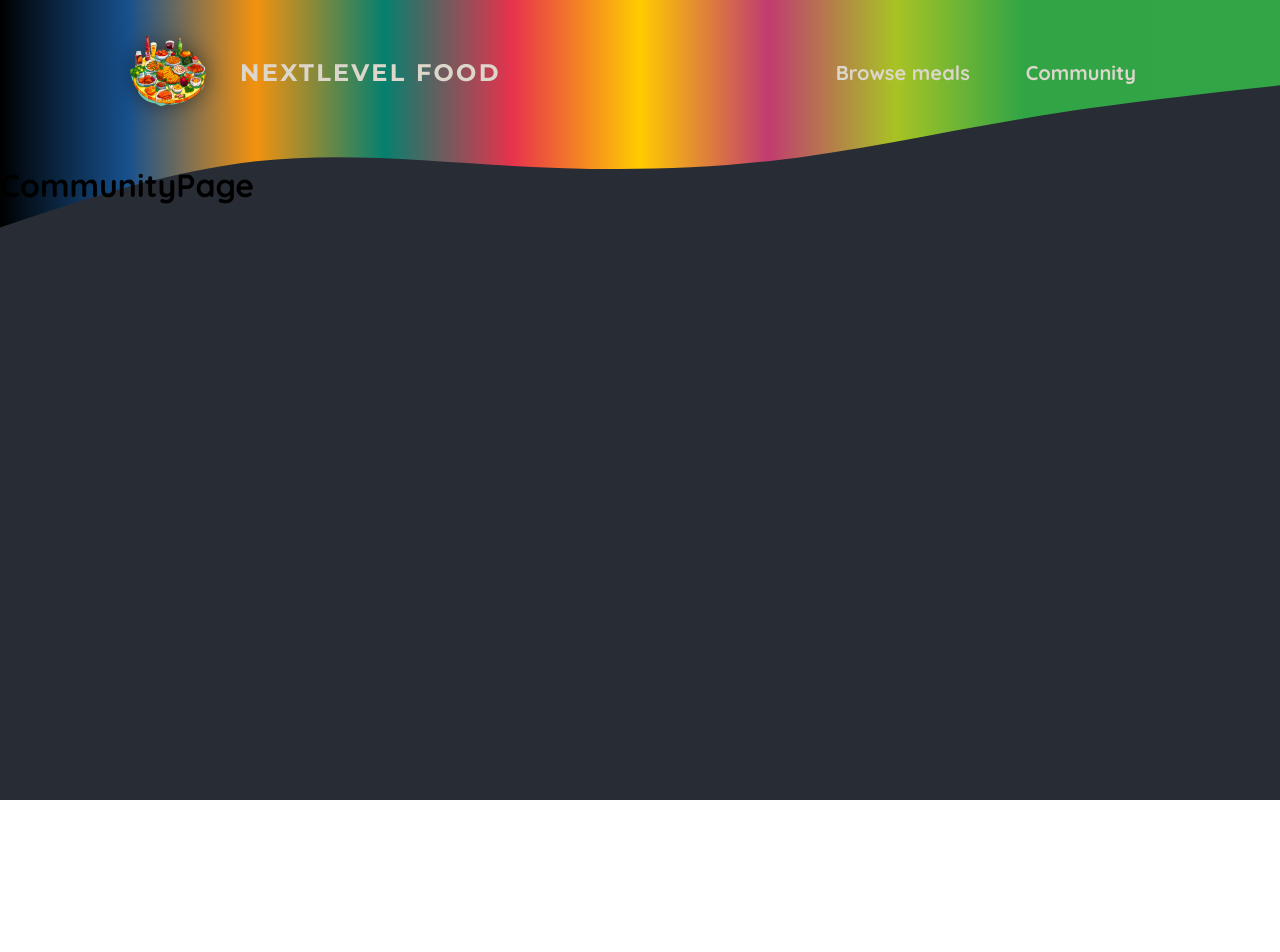
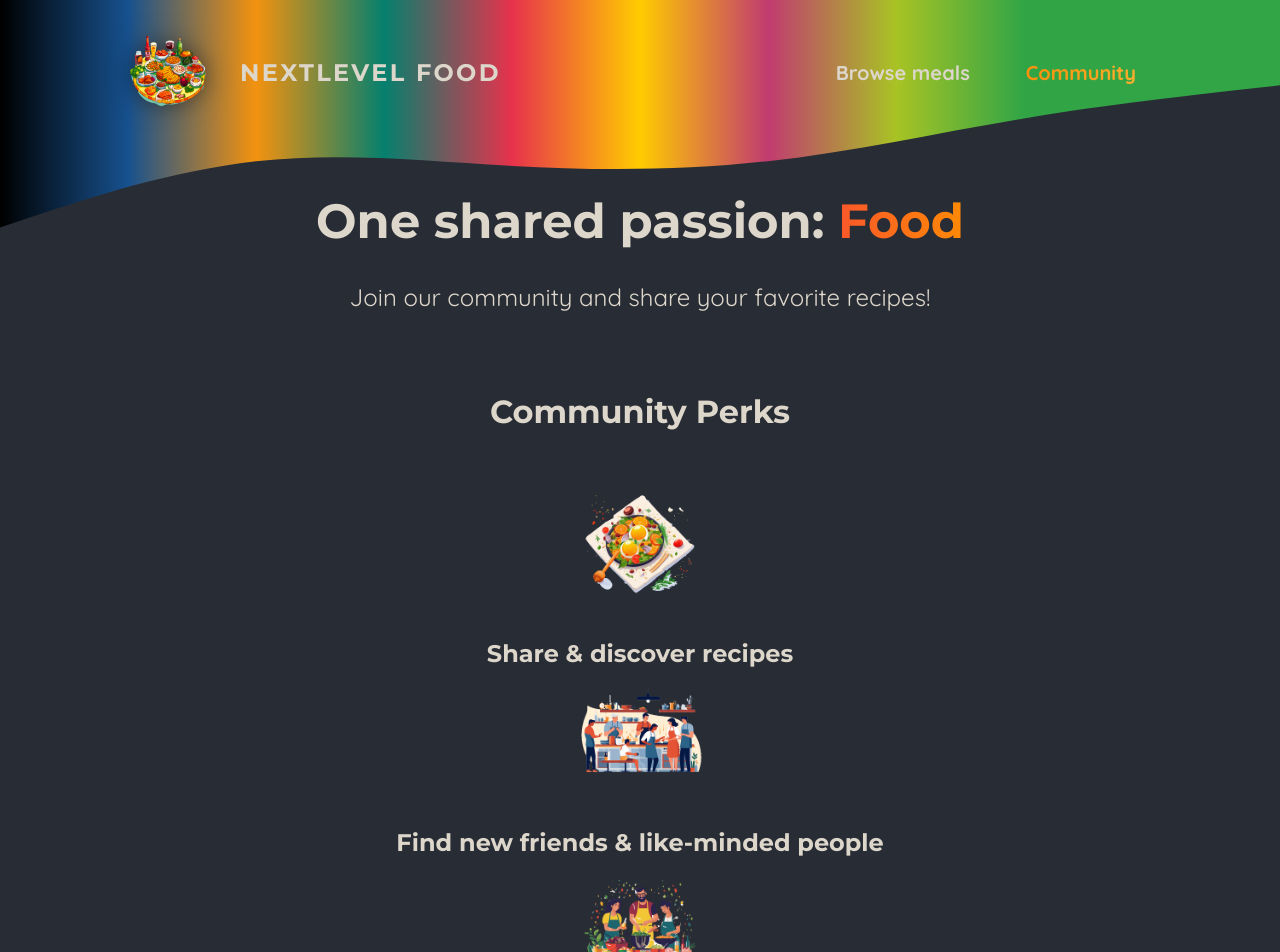
Before and after one commit to janpauldahlke/next-foodies, a Next.js app: page /community in a window 1280 px wide. Shown: the top 952 px of the page. Before the commit the page ends 800 px from the top, so only its background shows below. Built offline with nearby package versions, Linux system fonts and the light colour scheme.

Commit message:
use client far top in component hierachy, should be moved down

```diff
--- a/app/community/page.js
+++ b/app/community/page.js
@@ -1,7 +1,40 @@
-const CommunityPage = () => {
+import Image from 'next/image';
+
+import mealIcon from '@/assets/icons/meal.png';
+import communityIcon from '@/assets/icons/community.png';
+import eventsIcon from '@/assets/icons/events.png';
+import classes from './page.module.css';
+
+export default function CommunityPage() {
   return (
-    <h1>CommunityPage</h1>
-  )
+    <>
+      <header className={classes.header}>
+        <h1>
+          One shared passion: <span className={classes.highlight}>Food</span>
+        </h1>
+        <p>Join our community and share your favorite recipes!</p>
+      </header>
+      <main className={classes.main}>
+        <h2>Community Perks</h2>
+
+        <ul className={classes.perks}>
+          <li>
+            <Image src={mealIcon} alt="A delicious meal" />
+            <p>Share & discover recipes</p>
+          </li>
+          <li>
+            <Image src={communityIcon} alt="A crowd of people, cooking" />
+            <p>Find new friends & like-minded people</p>
+          </li>
+          <li>
+            <Image
+              src={eventsIcon}
+              alt="A crowd of people at a cooking event"
+            />
+            <p>Participate in exclusive events</p>
+          </li>
+        </ul>
+      </main>
+    </>
+  );
 }
-
-export default CommunityPage;
--- /dev/null
+++ b/app/community/page.module.css
@@ -0,0 +1,61 @@
+.header {
+  gap: 3rem;
+  margin: 3rem auto 5rem auto;
+  width: 90%;
+  max-width: 75rem;
+  color: #ddd6cb;
+  font-size: 1.5rem;
+  text-align: center;
+}
+
+.header h1 {
+  font-family: 'Montserrat', sans-serif;
+}
+
+.highlight {
+  background: linear-gradient(90deg, #f9572a, #ff8a05);
+  background-clip: text;
+  -webkit-background-clip: text;
+  -webkit-text-fill-color: transparent;
+}
+
+.main {
+  width: 90%;
+  max-width: 40rem;
+  margin: 0 auto;
+  text-align: center;
+}
+
+.main h2 {
+  font-family: 'Montserrat', sans-serif;
+  font-size: 2rem;
+  margin-bottom: 3rem;
+  color: #ddd6cb;
+}
+
+.perks {
+  list-style: none;
+  margin: 3rem 0;
+  padding: 0;
+}
+
+.perks li {
+  display: flex;
+  flex-direction: column;
+  align-items: center;
+  gap: 2rem;
+}
+
+.perks img {
+  width: 8rem;
+  height: 8rem;
+  object-fit: contain;
+}
+
+.perks p {
+  font-family: 'Montserrat', sans-serif;
+  font-size: 1.5rem;
+  font-weight: bold;
+  margin: 0;
+  color: #ddd6cb;
+}
--- a/app/components/header/Header.js
+++ b/app/components/header/Header.js
@@ -1,11 +1,17 @@
+'use client';
+
 import Link from "next/link";
 import Image from "next/image";
 
 import GradientForLayout from "./gradient/Gradient";
 import logoImg from '@/assets/logo.png'
 import styles from './Header.module.css'
+import { usePathname } from "next/navigation";
 
 const Header = () => {
+
+  const path = usePathname()
+
   return (
     <>
       <GradientForLayout></GradientForLayout>
@@ -17,10 +23,10 @@
         <nav className={styles.nav}>
           <ul>
             <li>
-              <Link href="/meals" >Browse meals</Link>
+              <Link href="/meals" className={path.startsWith('/meals') ? styles.active : undefined}>Browse meals</Link>
             </li>
             <li>
-            <Link href="/community" >Community</Link>
+              <Link href="/community" className={ path === '/community' ? styles.active : undefined}>Community</Link>
             </li>
           </ul>
         </nav>
```
